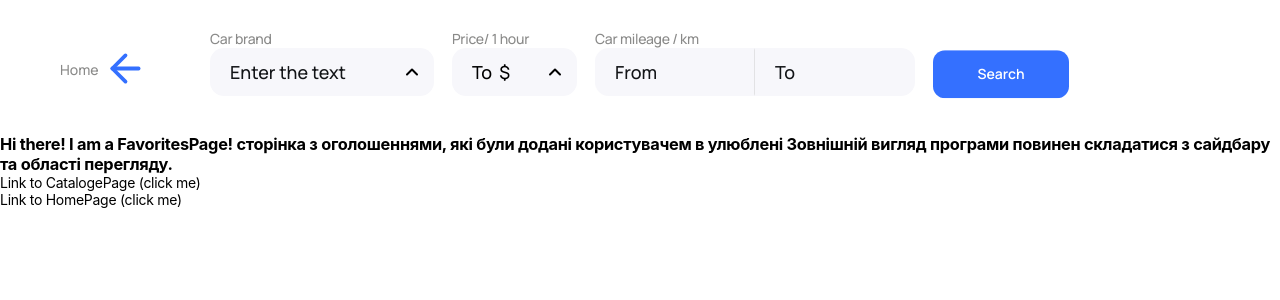
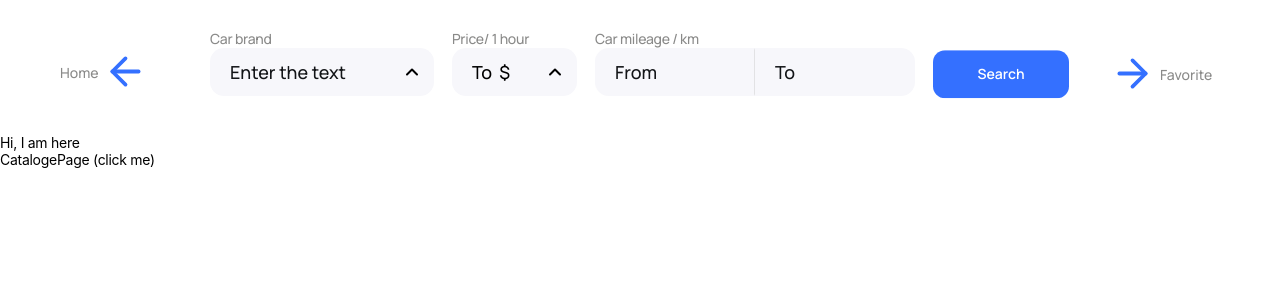
Before and after one commit to OIgaB/LeaseWheels, a React (Create React App) app: page /LeaseWheels/favorites in a window 1280 px wide. Shown: the top 300 px of the page. Built offline with nearby package versions, Linux system fonts and the light colour scheme.

Commit message:
favicon and navigationto favorite

```diff
--- a/src/components/Dashboard/Dashboard.jsx
+++ b/src/components/Dashboard/Dashboard.jsx
@@ -5,12 +5,6 @@ import { getAllCars } from "redux/carsOperations";
 import { Card } from '../Card';
 import { Loader } from "../Loader";
 import scss from '../../styles/index.module.scss';
-import SvgSprite from '../../images/sprite.svg';
-
-
-{/* <p>
-<NavLink to="/favorites">Link to FavoritesPage (click me)</NavLink>
-</p> */}
 
 
 
--- a/src/components/Sidebar/Sidebar.jsx
+++ b/src/components/Sidebar/Sidebar.jsx
@@ -8,7 +8,6 @@ import { NavLink } from 'react-router-dom';
 
 const Sidebar = () => {
   const { items: cars } = useSelector(selectCars);
-
 
   const largestPrice = cars.reduce((acc, { rentalPrice }) => { // "$500"
     return Number(rentalPrice.slice(1)) > Number(acc) ? rentalPrice.slice(1) : acc;
@@ -140,9 +139,12 @@ useEffect(() => {
             className={`${scss.sidebarIcon} ${scss.sidebarIconRightBtn}`}
             aria-label="arrow-left"
         >
+          <NavLink to="/favorites">
             <svg width="45" height="45">
                 <use href={SvgSprite + '#icon-arrow-right'} />
             </svg>
+          </NavLink>
+          Favorite
         </button>
         <form onSubmit={handleFormSearch} className={scss.sidebarForm}>
           <div className={scss.inputContainer}>
--- a/src/pages/FavoritesPage.jsx
+++ b/src/pages/FavoritesPage.jsx
@@ -1,15 +1,12 @@
 import { NavLink } from 'react-router-dom';
+import { Favorite } from 'components/Favorite';
 
 const FavoritesPage = () => {
     return (
       <>
-        {/* <FavoritesPage /> */}
-        <h3>Hi there! I am a FavoritesPage! сторінка з оголошеннями, які були додані користувачем в улюблені Зовнішній вигляд програми повинен складатися з cайдбару та області перегляду.</h3>
+        <Favorite />
         <p>
-          <NavLink to="/catalogue">Link to CatalogePage (click me)</NavLink>
-        </p>
-        <p>
-          <NavLink to="/">Link to HomePage (click me)</NavLink>
+          <NavLink to="/catalogue">CatalogePage (click me)</NavLink>
         </p>
       </>
     );
--- a/src/styles/components/_home.scss
+++ b/src/styles/components/_home.scss
@@ -1,6 +1,7 @@
 .homeContainer {
     position: relative;
     height: 100vh;
+    background-color: #4b0a0a;
     background-image: url('https://res.cloudinary.com/ditdqzoio/image/upload/v1687252635/cars/volvo_xc60.webp');
     background-size: cover;
     background-position: center;
--- a/src/styles/components/_sidebar.scss
+++ b/src/styles/components/_sidebar.scss
@@ -30,7 +30,7 @@
 }
 
 .sidebarIconLeftBtn {
-    top: 40px;
+    top: 43px;
     left: -150px;
     stroke: #3470FF;
     transition: $transition;
@@ -41,8 +41,8 @@
 }
 
 .sidebarIconRightBtn {
-    top: 20px;
-    right: -100px;
+    top: 45px;
+    right: -40px;
     stroke: #3470FF;
     transition: $transition;
   &:hover,
```
Also changed, not shown: 1 other file (tests, documents, lock files or other folders).
